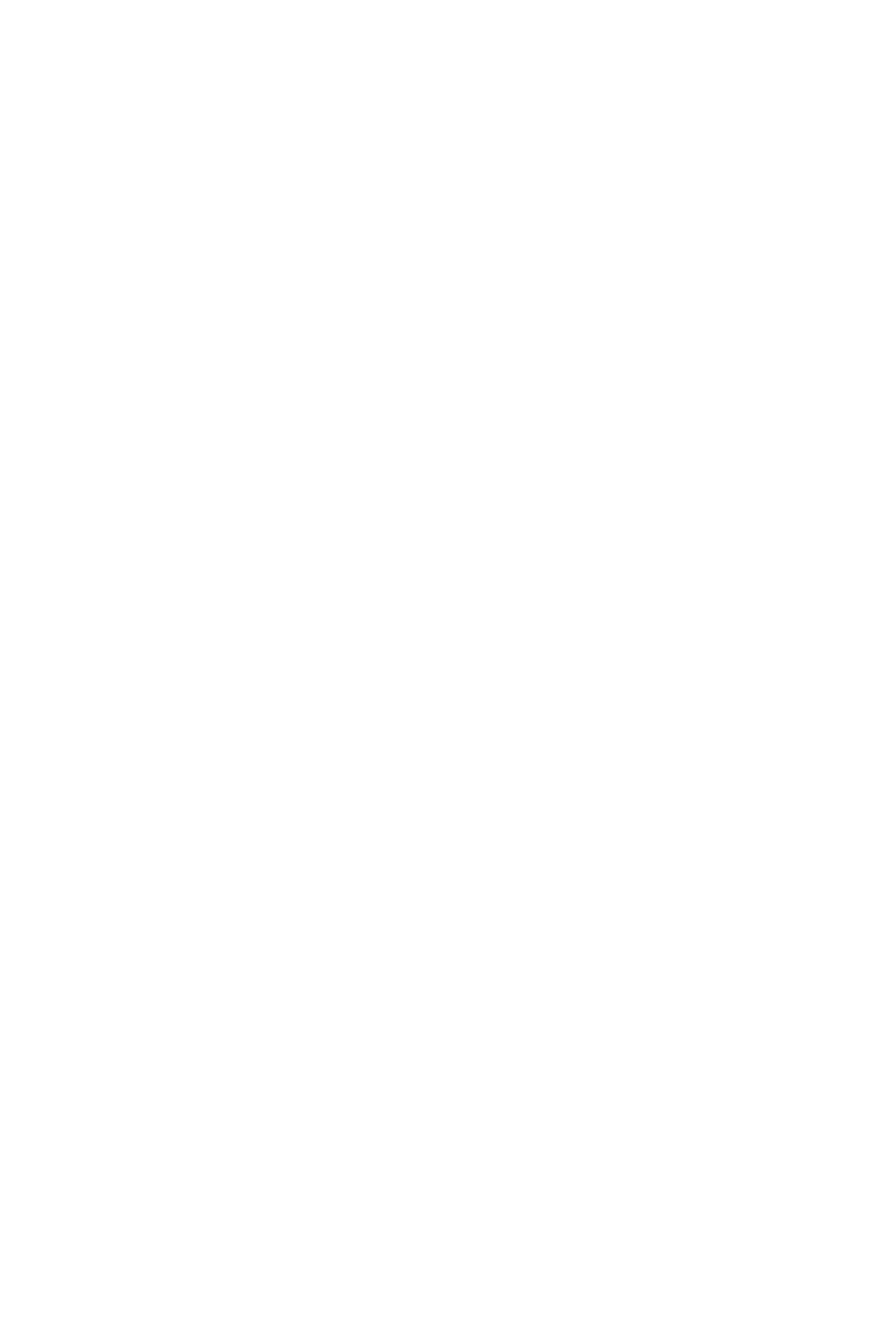
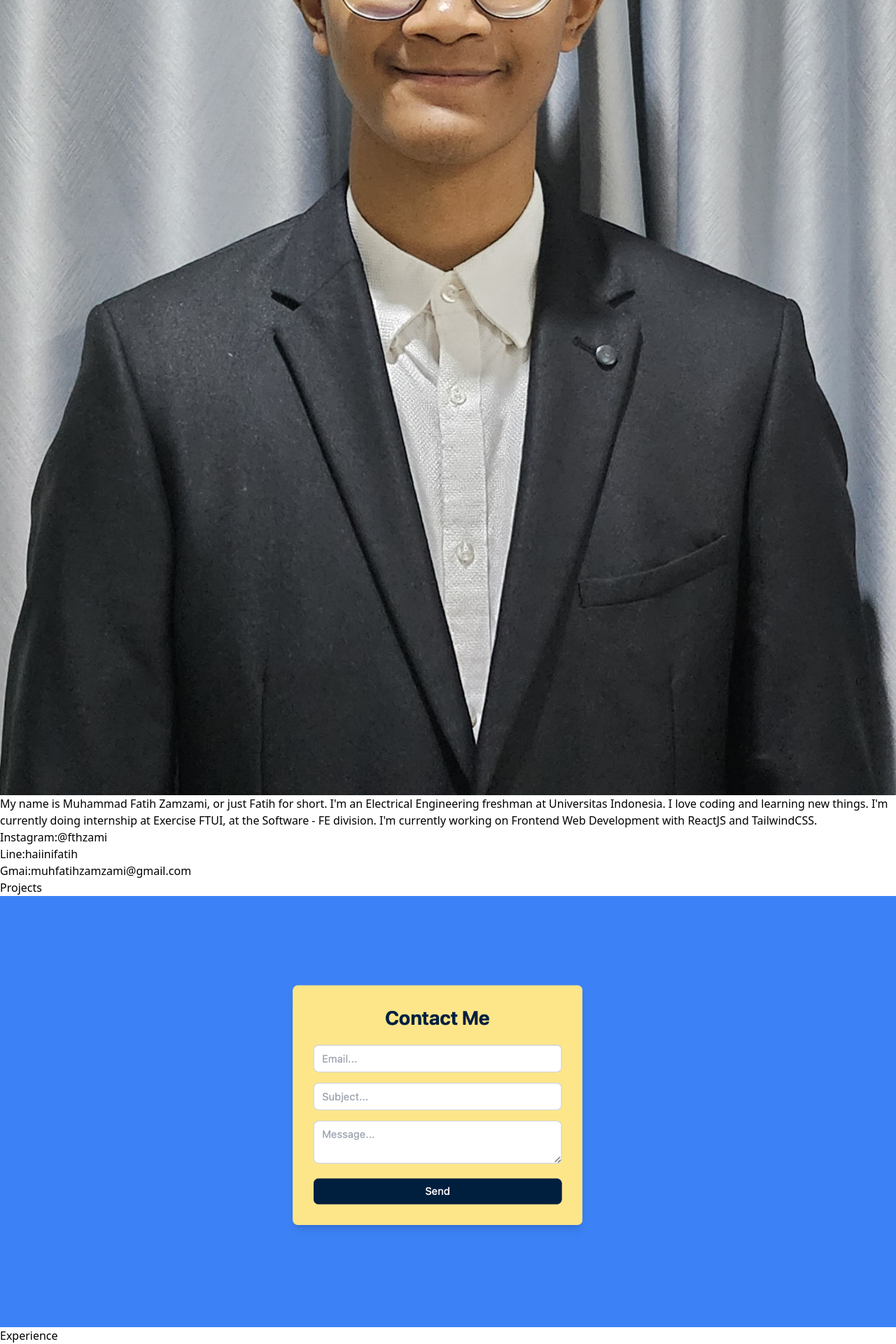
Before and after one commit to enclaire1443/Intern-FE-Week2, a React (Vite) app: page / in a window 1280 px wide. Shown: the part 619-2539 px from the top of the page at 70% size. Before the commit the page ends 800 px from the top, so only its background shows below. Built offline with nearby package versions, Linux system fonts and the light colour scheme.

Commit message:
added some stuff on MainPage

```diff
--- a/src/components/MainPage.jsx
+++ b/src/components/MainPage.jsx
@@ -1,20 +1,50 @@
-import React from 'react'
+import React from 'react';
+import fotodiri from '../assets/fotodiri1.jpeg';
+import fotocontactme from '../assets/fotocontactme.png';
 
 export const MainPage = () => {
   return (
    <main className="bg-blue-400 pt-10">
-    <section id="About" className='h-screen bg-blue-400 p-10'>
+    <section id="About" className="h-100 bg-blue-400 p-10">
       <h2 className="text-3xl font-bold mb-4">About Me</h2>
-      <p> Hi, My name is Fatih !! -tulis deskripsi disini </p>
+
+      <div className="flex items-center gap-4">
+        <img src={fotodiri} alt="Muhammad Fatih Zamzami" className="w-82 h-52 object-cover rounded-lg shadow-lg" />
+        <div className="bg-yellow-200 p-4 w h-52 rounded-lg shadow-lg">
+          My name is Muhammad Fatih Zamzami, or just Fatih for short. I'm an Electrical Engineering freshman at Universitas Indonesia. I love coding and learning new things. I'm currently doing internship at Exercise FTUI, at the Software - FE division. I'm currently working on Frontend Web Development with ReactJS and TailwindCSS.
+        </div>
+      </div>
+    <div className="text-xs w-24 p-4">
+      <div className="flex">
+        <span className="font-bold w-24">Instagram:</span>
+        <span>@fthzami</span>
+      </div>
+      <div className="flex">
+        <span className="font-bold w-24">Line:</span>
+        <span>haiinifatih</span>
+      </div>
+      <div className="flex">
+        <span className="font-bold w-24">Gmai:</span>
+        <span>muhfatihzamzami@gmail.com</span>
+      </div>
+    </div>
     </section>
-    <section id="Projects" className='h-screen p-10 bg-blue-400'>
-    <h2 className="text-3xl font-bold mb-4">Projects</h2>
+
+    <section id="Projects" className="h-screen p-10 bg-blue-400">
+      <h2 className="text-3xl font-bold mb-4">Projects</h2>
+      <div className="flex flex-col gap-4">
+        <div className="bg-yellow-200 p-4 w h-70 rounded-lg shadow-lg">
+          <img src={fotocontactme} alt="project1" className="h-40"/>
+        </div>
+
+      </div>
     </section>
+
     <section id="Experience" className="h-screen p-10 bg-blue-400">
       <h2 className="text-3xl font-bold mb-4">Experience</h2>
     </section>
    </main>
-  )
+  );
 }
 
-export default MainPage
+export default MainPage;
--- a/src/components/NavBar.jsx
+++ b/src/components/NavBar.jsx
@@ -2,7 +2,8 @@
 
 const NavBar = () => {
   return (
-    <div className="bg-blue-700 w-full h-10 flex gap-6 justify-center items-center text-xl font-bold text-white fixed top-0 z-10">
+    <div className="bg-blue-700 w-screen h-10 flex gap-6 justify-center items-center text-xl font-bold text-white fixed top-0 z-10 rounded-b-lg
+    ">
       <a href="/Home" className="hover:text-gray-300">
         Home
       </a>
```
Also changed, not shown: src/assets/fotocontactme.png (added), src/assets/fotodiri1.jpeg (added).
